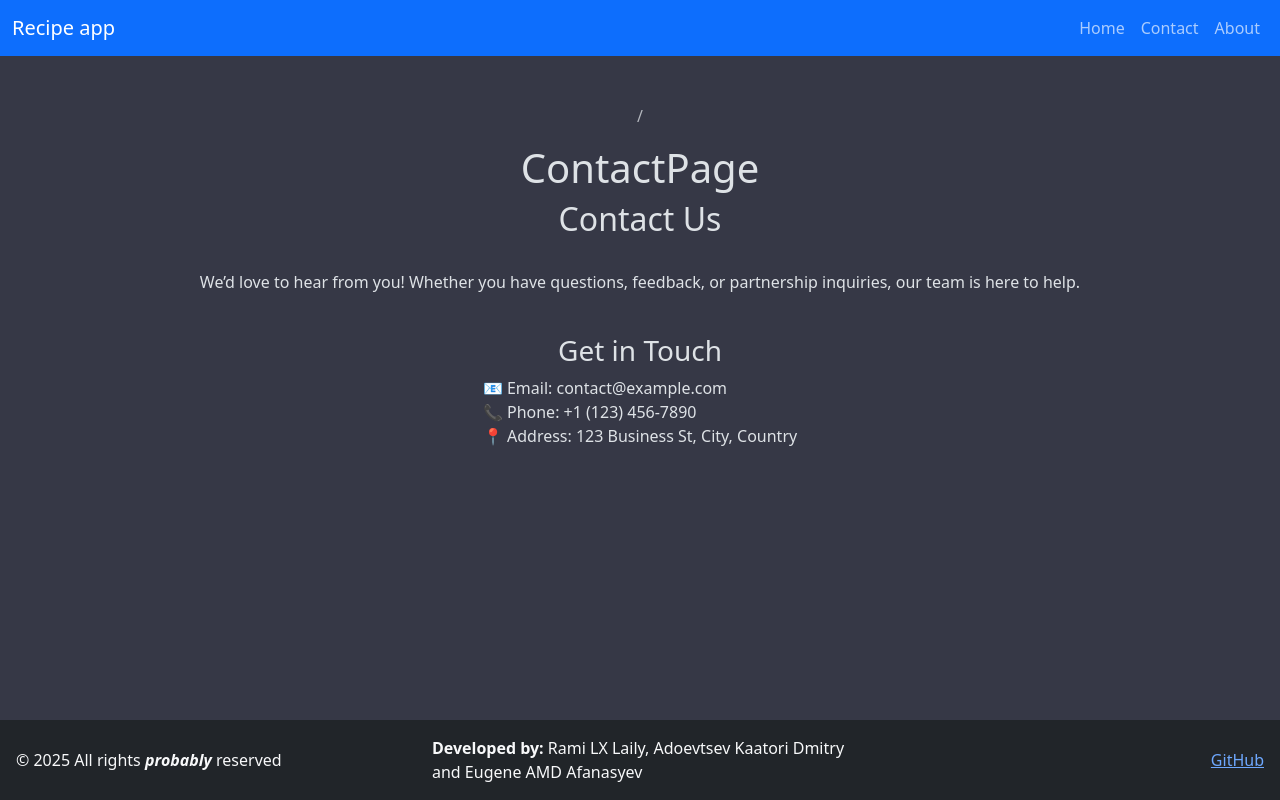
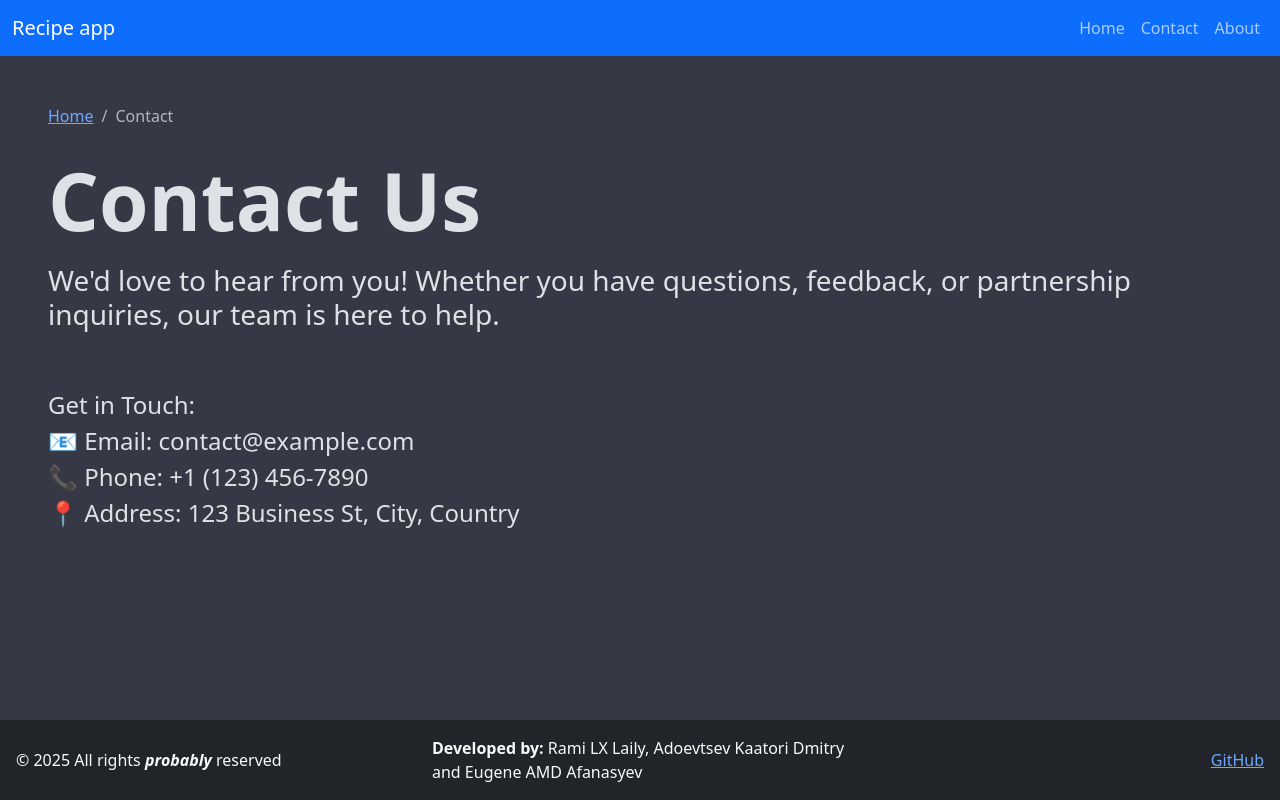
Before and after one commit to lx87/recipe-app, a React (Vite) app: page /contact in a window 1280 px wide. Built offline with nearby package versions, Linux system fonts and the light colour scheme.

Commit message:
pre-release

```diff
--- a/src/pages/AboutPage.tsx
+++ b/src/pages/AboutPage.tsx
@@ -1,16 +1,64 @@
+import { Link } from "react-router-dom";
 import { BreadcrumbPlus } from "../components/vistUI/BreadcrumbPlus";
-import { MenuBar } from "../components/vistUI/MenuBar";
+import Card from "react-bootstrap/Card";
 
 function AboutPage() {
     return (
-        <div className="p-0 container-fluid d-flex flex-column align-items-center py-5">
-            <BreadcrumbProvider
-                items={[
-                    { label: "Home", path: "/" },
-                    { label: "About" }
-                ]}
-            />
-            <h1>AboutPage</h1>
+        <div className="p-0 container-fluid d-flex flex-column align-items-start p-5">
+            <BreadcrumbPlus>
+                <BreadcrumbPlus.Item path="/">Home</BreadcrumbPlus.Item>
+                <BreadcrumbPlus.Item>About</BreadcrumbPlus.Item>
+            </BreadcrumbPlus>
+            <h1 className="display-1 fw-semibold mt-2">About Us</h1>
+            <h3 className="mt-2">
+                Welcome to the recipe app — your reliable source of inspiration for culinary adventures! <br />
+                We believe that great food brings people together, and cooking should be joyful.
+                <br /> Our mission is to make cooking accessible, simple, and fun for everyone, from beginners to seasoned chefs.
+            </h3>
+            <h3 className="mt-4">What We Offer:</h3>
+            <br />
+            <div className="row">
+                <div className="col-auto">
+                    <Card>
+                        <Card.Body>
+                            <Card.Title className="fs-1">🍽</Card.Title>
+                            <Card.Title>Trusted Recipes</Card.Title>
+                            <Card.Text>only the best dishes that actually work</Card.Text>
+                            <Card.Link as={Link} to={"/"}>Go to receipts</Card.Link>
+                        </Card.Body>
+                    </Card>
+                </div>
+                <div className="col-auto">
+                    <Card>
+                        <Card.Body>
+                            <Card.Title className="fs-1">🌱</Card.Title>
+                            <Card.Title>Diversity</Card.Title>
+                            <Card.Text>from quick weekday dinners to festive masterpieces</Card.Text>
+                            <Card.Link as={Link} to={"/"}>Go to receipts</Card.Link>
+                        </Card.Body>
+                    </Card>
+                </div>
+                <div className="col-auto">
+                    <Card>
+                        <Card.Body>
+                            <Card.Title className="fs-1">🥗</Card.Title>
+                            <Card.Title>For Every Lifestyle</Card.Title>
+                            <Card.Text>vegetarian, vegan, low-carb, and other options</Card.Text>
+                            <Card.Link as={Link} to={"/category/vegetarian"}>Go to vegan category</Card.Link>
+                        </Card.Body>
+                    </Card>
+                </div>
+                <div className="col-auto">
+                    <Card>
+                        <Card.Body>
+                            <Card.Title className="fs-1">📝</Card.Title>
+                            <Card.Title>Clear Instructions</Card.Title>
+                            <Card.Text>step-by-step recipes with helpful tips</Card.Text>
+                            <Card.Link as={Link} to={"/"}>Go to receipts</Card.Link>
+                        </Card.Body>
+                    </Card>
+                </div>
+            </div>
         </div>
     );
 }
--- a/src/pages/CategoryPage.tsx
+++ b/src/pages/CategoryPage.tsx
@@ -23,7 +23,7 @@ const CategoryPage = () => {
     return (
         <>
             <div className="w-100 d-flex p-2 justify-content-between align-content-center bg-body-tertiary z-3">
-                <BreadcrumbPlus>
+                <BreadcrumbPlus className="mt-2 ps-2">
                     <BreadcrumbPlus.Item path="/">Home</BreadcrumbPlus.Item>
                     <BreadcrumbPlus.Item>Category</BreadcrumbPlus.Item>
                     <BreadcrumbPlus.Item>{`${name || "Unkown-category"}`}</BreadcrumbPlus.Item>
--- a/src/pages/ContactPage.tsx
+++ b/src/pages/ContactPage.tsx
@@ -1,18 +1,22 @@
 import { BreadcrumbPlus } from "../components/vistUI/BreadcrumbPlus";
+
 function ContactPage() {
     return (
-        <div className="p-0 container-fluid d-flex flex-column align-items-center py-5">
+        <div className="p-0 container-fluid d-flex flex-column align-items-start p-5">
             <BreadcrumbPlus>
-                <BreadcrumbPlus.Item label="Home" path="/" />
-                <BreadcrumbPlus.Item label="Contact" />
+                <BreadcrumbPlus.Item path="/">Home</BreadcrumbPlus.Item>
+                <BreadcrumbPlus.Item>Сontact</BreadcrumbPlus.Item>
             </BreadcrumbPlus>
-            <h1>ContactPage</h1>
-            <h2>Contact Us</h2><br />
-            <p>We’d love to hear from you! Whether you have questions, feedback, or partnership inquiries, our team is here to help.</p><br />
-            <h3>Get in Touch</h3>
-            <p>📧 Email: contact@example.com<br />
+            <h1 className="display-1 fw-semibold mt-2">Contact Us</h1>
+            <h3 className="mt-2">
+                We'd love to hear from you! Whether you have questions, feedback, or partnership inquiries, our team is here to help.
+            </h3>
+            <p className="fs-4 mt-5">
+                <span className="fw-medium">Get in Touch:</span> <br />
+                📧 Email: contact@example.com<br />
                 📞 Phone: +1 (123) 456-7890<br />
-                📍 Address: 123 Business St, City, Country<br /></p>
+                📍 Address: 123 Business St, City, Country
+            </p>
         </div>
     );
 }
--- a/src/pages/NoMatch.tsx
+++ b/src/pages/NoMatch.tsx
@@ -4,12 +4,15 @@ const NoMatch = () => {
     return (
         <div className="d-flex align-items-center flex-column justify-content-center">
             <div>
-                <i className="bi bi-4-square me-2 fs-1"></i>
-                <i className="bi bi-0-square me-2 fs-1"></i>
-                <i className="bi bi-4-square fs-1"></i>
+                <i className="bi bi-4-square me-2 display-1"></i>
+                <i className="bi bi-0-square me-2 display-1"></i>
+                <i className="bi bi-4-square display-1"></i>
             </div>
-            <h1 className='mt-2'>Not found!</h1>
-            <Link to="/">Back homepage</Link>
+            <h1 className="mt-2 display-1 fw-medium">Not found!</h1>
+            <Link to="/" className="fs-3">
+                <i className="bi bi-arrow-bar-left"></i>
+                Back homepage
+            </Link>
         </div>
     );
 };
```
Also changed, not shown: 1 other file (tests, documents, lock files or other folders).
